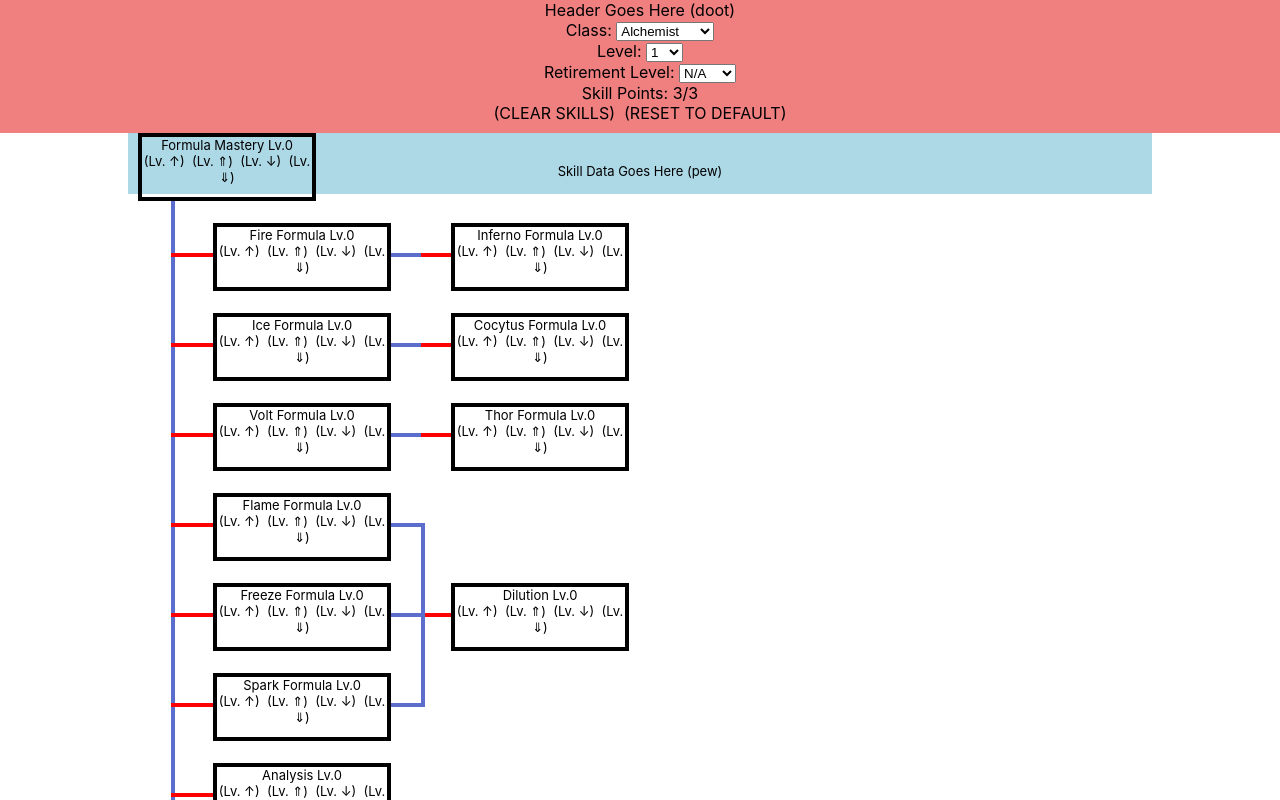
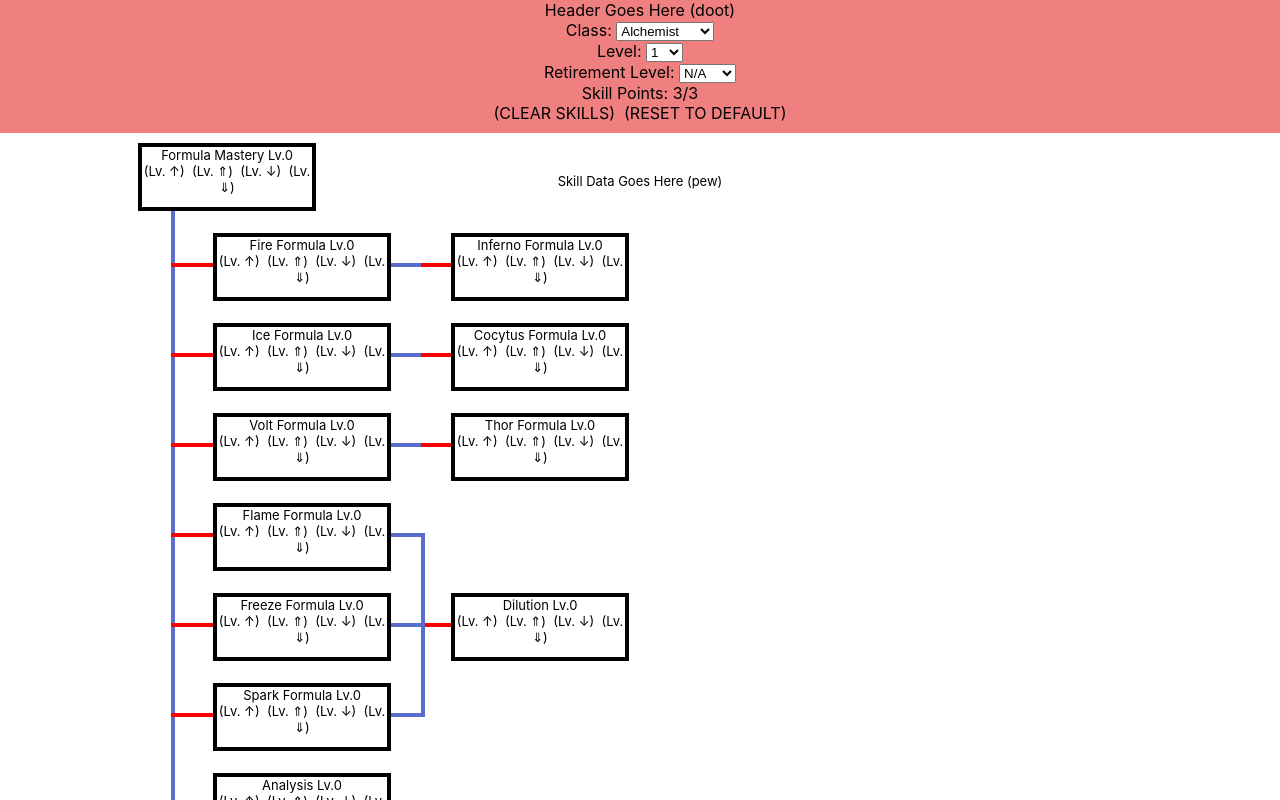
Before and after one commit to aturfah/eou-skillsim, a React (Create React App) app: page / in a window 1280 px wide. Shown: the top 800 px of the page. Built offline with nearby package versions, Linux system fonts and the light colour scheme.

Commit message:
Make a tweak to get Climax working

```diff
--- a/src/SkillTree/skillTree.css
+++ b/src/SkillTree/skillTree.css
@@ -1,5 +1,5 @@
 .SkillTree {
-    background-color: lightblue;
+    margin-top: 10px;
     padding-bottom: 15px;
     position: relative;
     padding-top: 30px;
--- a/src/SkillTree/skillTree.js
+++ b/src/SkillTree/skillTree.js
@@ -76,9 +76,9 @@ class SkillTree extends Component {
             // Add the element
             const boxStyle = {top: yCoord + 'px',
                               left: xCoord + 'px',
-                              'border-color': '#000000',
-                              'border-width': BOX_BORDER_WIDTH + 'px',
-                              'border-style': 'solid',
+                              borderColor: '#000000',
+                              borderWidth: BOX_BORDER_WIDTH + 'px',
+                              borderStyle: 'solid',
                               width: BOX_WIDTH + 'px',
                               height: BOX_HEIGHT + 'px'
                             }
@@ -95,10 +95,10 @@ class SkillTree extends Component {
                 const barStyle = {top: barYCoord + 'px',
                                   left: barXCoord + 'px',
                                   height: barLength + 'px',
-                                  'border-left-color': '#5B6DCD',
-                                  'border-left-width': LINE_THICKNESS + 'px',
-                                  'border-left-style': 'solid'}
-                output.push(<div className='verticalBar' key='doot'
+                                  borderLeftColor: '#5B6DCD',
+                                  borderLeftWidth: LINE_THICKNESS + 'px',
+                                  borderLeftStyle: 'solid'}
+                output.push(<div className='verticalBar'
                             style={barStyle}></div>)
             } else {
                 // draw horizontal lines before
@@ -108,13 +108,20 @@ class SkillTree extends Component {
                     const leftBarStyle = {top: barLeftYCoord + 'px',
                                       left: barLeftXCoord - (LINE_LENGTH / 2) + 'px',
                                       width: (LINE_LENGTH)/ 2 + 'px',
-                                      'border-top-color': '#FF0000',
-                                      'border-top-width': LINE_THICKNESS + 'px',
-                                      'border-top-style': 'solid'}
+                                      borderTopColor: '#FF0000',
+                                      borderTopWidth: LINE_THICKNESS + 'px',
+                                      borderTopStyle: 'solid'}
                     if (datum.coords.x === 0) {
                         // this line is a bit shorter
                         leftBarStyle.width = BOX_WIDTH / 4
                         leftBarStyle.left = barLeftXCoord - leftBarStyle.width
+                    } else if (datum.skippedCols > 0) {
+                        var newOffset = datum.skippedCols * BOX_WIDTH;
+                        newOffset += 2 * BOX_BORDER_WIDTH;
+                        newOffset += datum.skippedCols * BOX_PADDING +
+                             (datum.coords.x == 1 ? BOX_WIDTH / 4 : BOX_PADDING)
+                        leftBarStyle.width = parseInt(leftBarStyle.width.replace('px', '')) + newOffset;
+                        leftBarStyle.left = parseInt(leftBarStyle.left.replace('px', '')) - newOffset;
                     }
                     output.push(<div className='horizontalBar' style={leftBarStyle}></div>)
 
@@ -129,10 +136,10 @@ class SkillTree extends Component {
                         const preBarStyle = {top: preBarYCoord + 'px',
                             left: preBarXCoord + 'px',
                             height: preBarHeight + 'px',
-                            'border-left-color': '#5B6DCD',
-                            'border-left-width': LINE_THICKNESS + 'px',
-                            'border-left-style': 'solid'}
-                        output.push(<div className='verticalBar' key='doot'
+                            borderLeftColor: '#5B6DCD',
+                            borderLeftWidth: LINE_THICKNESS + 'px',
+                            borderLeftStyle: 'solid'}
+                        output.push(<div className='verticalBar'
                                 style={preBarStyle}></div>)
                     }
                 }
@@ -144,9 +151,9 @@ class SkillTree extends Component {
                     const rightBarStyle = {top: barRightYCoord + 'px',
                                     left: barRightXCoord + 'px',
                                     width: (LINE_LENGTH / 2) + 'px',
-                                    'border-top-color': '#5B6DCD',
-                                    'border-top-width': LINE_THICKNESS + 'px',
-                                    'border-top-style': 'solid'}
+                                    borderTopColor: '#5B6DCD',
+                                    borderTopWidth: LINE_THICKNESS + 'px',
+                                    borderTopStyle: 'solid'}
                     output.push(<div className='horizontalBar' style={rightBarStyle}></div>)
                     // Draw Vertical Bar After if Necessary
                     if (datum.numAfter > 1) {
@@ -159,10 +166,10 @@ class SkillTree extends Component {
                         const postBarStyle = {top: postBarYCoord + 'px',
                             left: postBarXCoord + 'px',
                             height: postBarHeight + 'px',
-                            'border-left-color': '#5B6DCD',
-                            'border-left-width': LINE_THICKNESS + 'px',
-                            'border-left-style': 'solid'}
-                        output.push(<div className='verticalBar' key='doot'
+                            borderLeftColor: '#5B6DCD',
+                            borderLeftWidth: LINE_THICKNESS + 'px',
+                            borderLeftStyle: 'solid'}
+                        output.push(<div className='verticalBar'
                                 style={postBarStyle}></div>)
                     }
                 }
```
